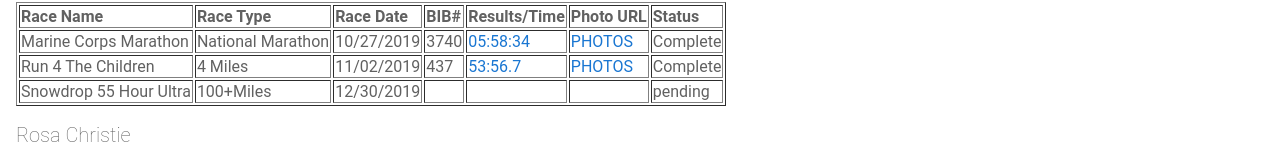
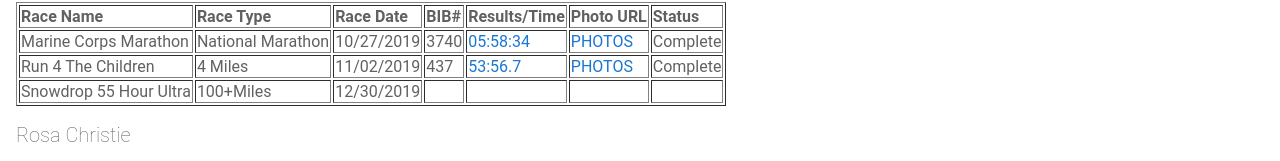
Before and after one commit to gchristie/txfas, an Angular app: page / in a window 1280 px wide. Shown: the part 123-284 px from the top of the page. Built offline with nearby package versions, Linux system fonts and the light colour scheme.

Commit message:
1 file modified

```diff
--- a/src/app/racedata.ts
+++ b/src/app/racedata.ts
@@ -33,7 +33,7 @@
     racetime: '',
     resultsurl:'',
     photourl: '',
-    status:'pending'
+    status:''
   }
  ,
    {
@@ -58,7 +58,7 @@
 racetime:'',
 resultsurl:'',
 photourl:'',
-statue:'pending'
+statue:''
 }
 
 
```
